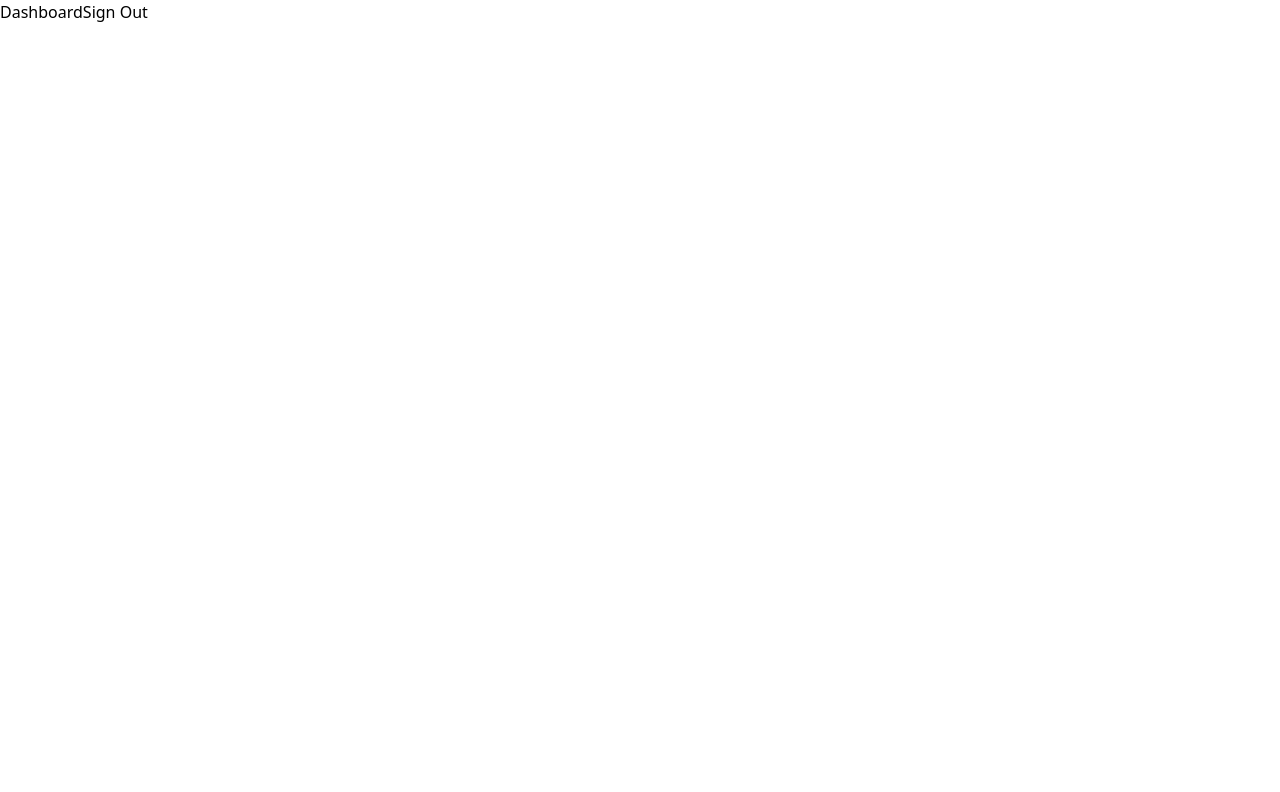
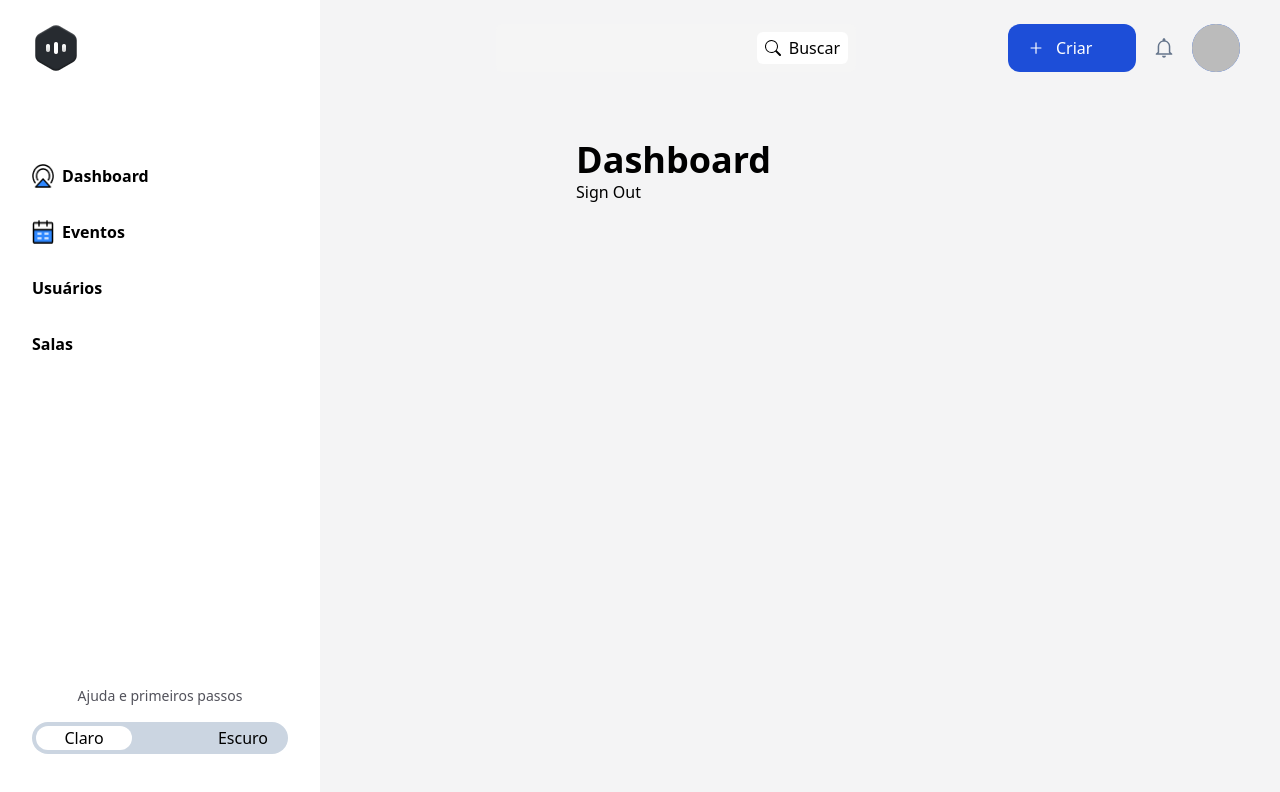
Before and after one commit to DarlanMendes/hackathon, a Next.js app: page /dashboard in a window 1280 px wide. Shown: the top 792 px of the page. Built offline with nearby package versions, Linux system fonts and the light colour scheme; no server answers; sample sign-in values are in the browser's storage.

Commit message:
Ajuste next auth

```diff
--- a/pages/_app.tsx
+++ b/pages/_app.tsx
@@ -1,10 +1,12 @@
 import '@/styles/globals.css'
 import { SessionProvider } from "next-auth/react"
 import type { AppProps } from 'next/app'
-
+import { ThemeProvider } from '../context/theme';
 export default function App({ Component, pageProps: { session, ...pageProps } }: AppProps) {
   return <SessionProvider session={session}>
+    <ThemeProvider>
     <Component {...pageProps} />
+    </ThemeProvider>
   </SessionProvider>
 
 }
--- a/pages/dashboard/index.tsx
+++ b/pages/dashboard/index.tsx
@@ -1,10 +1,35 @@
+import Header from '@/components/Header'
+import Navsidebar from '@/components/Navsidebar'
 import { getSession, signOut } from 'next-auth/react'
-export default function Dashboard() {
+import { useTheme } from '../../context/theme';
+interface Props {
+    user: {
+        name: string,
+        email: string,
+        image: string
+    }
+}
+export default function Dashboard(props: Props) {
+    const { theme, toggleTheme } = useTheme();
     return (
-        <div>
-            <main>
-                Dashboard
-                <button onClick={() => signOut()}>Sign Out </button>
+        <div className='grid' style={{ gridTemplateColumns: "2fr 10fr" }}>
+            <Navsidebar
+            theme={theme}
+            toggleTheme={toggleTheme}
+            />
+
+
+
+            <main className="bg-zinc-100 ">
+                <Header theme={theme} user={props.user} />
+                <div className=" pt-11 pl-64">
+                    <h1 className="text-4xl font-bold">
+                        Dashboard
+                    </h1>
+
+                    <button onClick={() => signOut()}>Sign Out </button>
+                </div>
+
             </main>
         </div>
 
@@ -28,8 +53,8 @@ export async function getServerSideProps(ctx: any) {
                 }
             }
         }
-    }else{
-        return{
+    } else {
+        return {
             redirect: {
                 destination: '/login',
                 permanent: false
```
